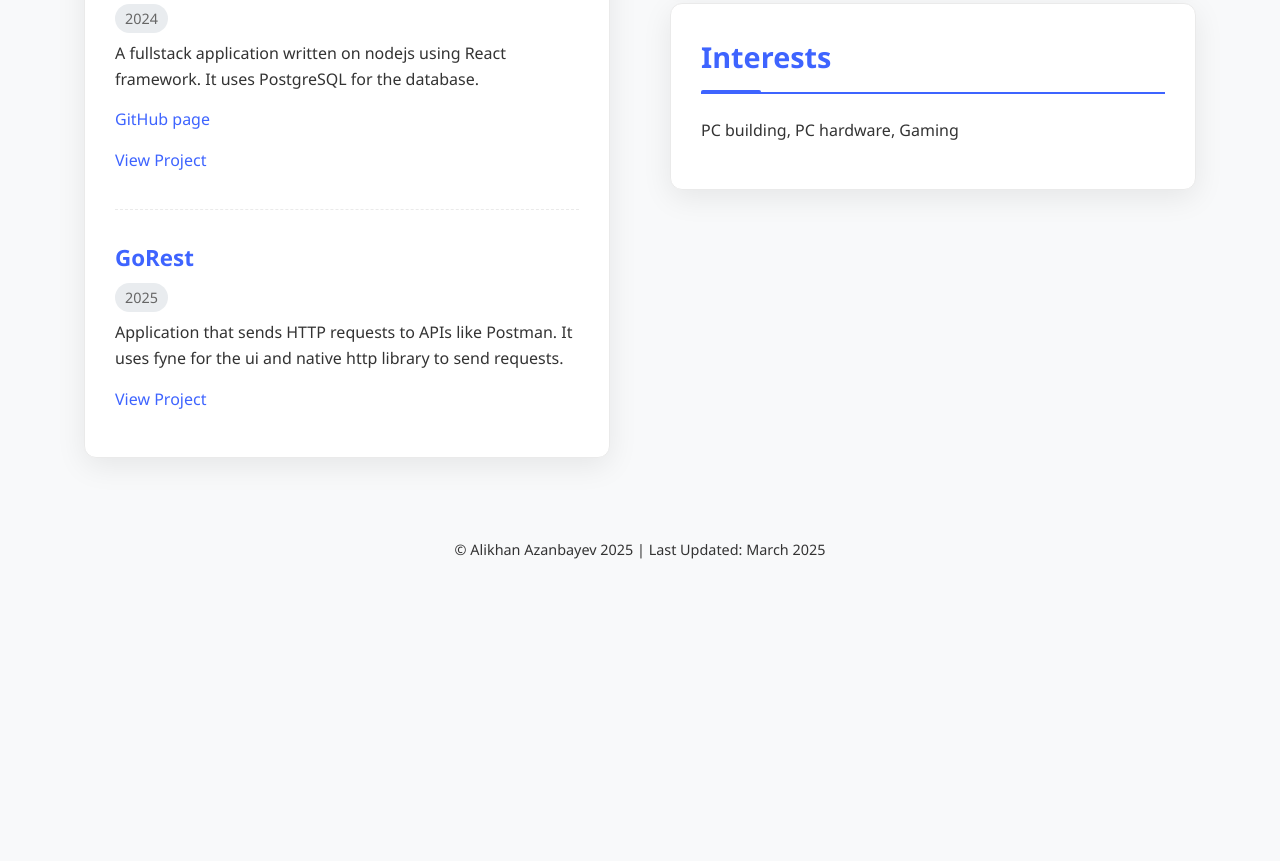
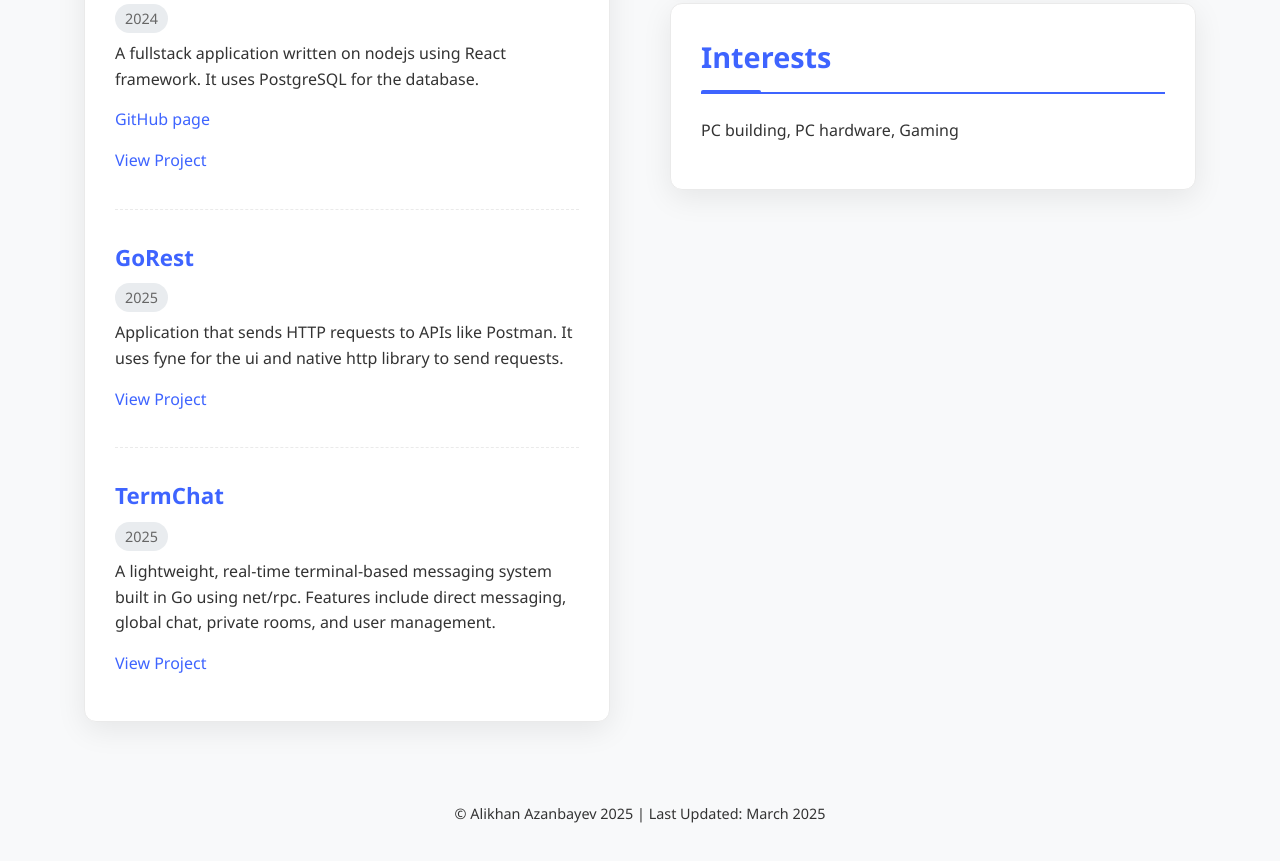
Before and after one commit to KfcEnjoyer/resume, a plain HTML site: page index.html in a window 1280 px wide. Shown: the part 2098-2959 px from the top of the page. Before the commit the page ends 2724 px from the top, so only its background shows below. Drawn offline with Linux system fonts and the light colour scheme.

Commit message:
Update index.html

```diff
--- a/index.html
+++ b/index.html
@@ -3,9 +3,11 @@
 <head>
     <meta charset="UTF-8">
     <meta name="viewport" content="width=device-width, initial-scale=1.0">
-    <title>Alikhan Azanbayev - Resume</title>
+    <title>Your Name - Resume</title>
     <style>
+        /* Root Variables for Theming */
         :root {
+            /* Light Theme (Default) */
             --bg-primary: #f8f9fa;
             --bg-secondary: #ffffff;
             --text-primary: #333333;
@@ -19,6 +21,7 @@
             --transition-speed: 0.4s;
         }
 
+        /* Dark Theme */
         [data-theme="dark"] {
             --bg-primary: #121212;
             --bg-secondary: #1e1e1e;
@@ -32,6 +35,7 @@
             --timeline-color: #4d7aff;
         }
 
+        /* Reset and Global Styles with Animation Defaults */
         * {
             margin: 0;
             padding: 0;
@@ -56,6 +60,7 @@
             padding: 20px;
         }
 
+        /* Card/Section Styling */
         section {
             margin-bottom: 30px;
             background-color: var(--bg-secondary);
@@ -72,6 +77,7 @@
             box-shadow: 0 14px 40px rgba(0, 0, 0, 0.12);
         }
 
+        /* Headings */
         h1, h2, h3 {
             color: var(--accent-color);
         }
@@ -158,6 +164,7 @@
             width: 100%;
         }
 
+        /* Header Styles */
         header {
             text-align: center;
             padding: 50px 0;
@@ -251,6 +258,7 @@
             width: 0;
         }
 
+        /* Contact Info */
         .contact-info {
             display: flex;
             flex-wrap: wrap;
@@ -286,6 +294,7 @@
             font-size: 1.2rem;
         }
 
+        /* Experience and Education */
         .timeline-item {
             margin-bottom: 35px;
             position: relative;
@@ -327,6 +336,7 @@
             margin-bottom: 8px;
         }
 
+        /* Skills */
         .skills-container {
             display: flex;
             flex-wrap: wrap;
@@ -350,6 +360,7 @@
             box-shadow: 0 5px 15px rgba(0, 0, 0, 0.1);
         }
 
+        /* Projects */
         .project {
             margin-bottom: 30px;
             padding-bottom: 20px;
@@ -367,12 +378,14 @@
             color: var(--accent-hover);
         }
 
+        /* Two Column Layout */
         .two-column {
             display: flex;
             flex-direction: column;
             gap: 30px;
         }
 
+        /* Footer */
         footer {
             text-align: center;
             padding: 30px 0;
@@ -381,6 +394,7 @@
             margin-top: 20px;
         }
 
+        /* Animation keyframes */
         @keyframes fadeInUp {
             to {
                 opacity: 1;
@@ -388,6 +402,7 @@
             }
         }
 
+        /* Animation delays for staggered entrance */
         section:nth-child(1) { animation-delay: 0.1s; }
         section:nth-child(2) { animation-delay: 0.2s; }
         section:nth-child(3) { animation-delay: 0.3s; }
@@ -398,12 +413,14 @@
         .timeline-item:nth-child(2) { animation-delay: 0.4s; }
         .timeline-item:nth-child(3) { animation-delay: 0.6s; }
 
+        /* Apply animations to sections */
         section {
             animation: fadeInUp 0.5s ease forwards;
             opacity: 0;
             transform: translateY(20px);
         }
 
+        /* Media Queries */
         @media (min-width: 768px) {
             .two-column {
                 flex-direction: row;
@@ -545,6 +562,12 @@
                     <p>Application that sends HTTP requests to APIs like Postman. It uses fyne for the ui and native http library to send requests.</p>
                     <p><a href="https://github.com/KfcEnjoyer/GoRestApi" target="_blank">View Project</a></p>
                 </div>
+                <div class="project">
+                <h3>TermChat</h3>
+                <p class="date">2025</p>
+                <p>A lightweight, real-time terminal-based messaging system built in Go using net/rpc. Features include direct messaging, global chat, private rooms, and user management.</p>
+                <p><a href="https://github.com/YourUsername/termchat" target="_blank">View Project</a></p>
+                </div>
             </section>
         </div>
 
@@ -640,6 +663,7 @@
         }
     }
 
+    // Animate elements when they come into view
     document.addEventListener('DOMContentLoaded', function() {
         const observer = new IntersectionObserver((entries) => {
             entries.forEach(entry => {
```
